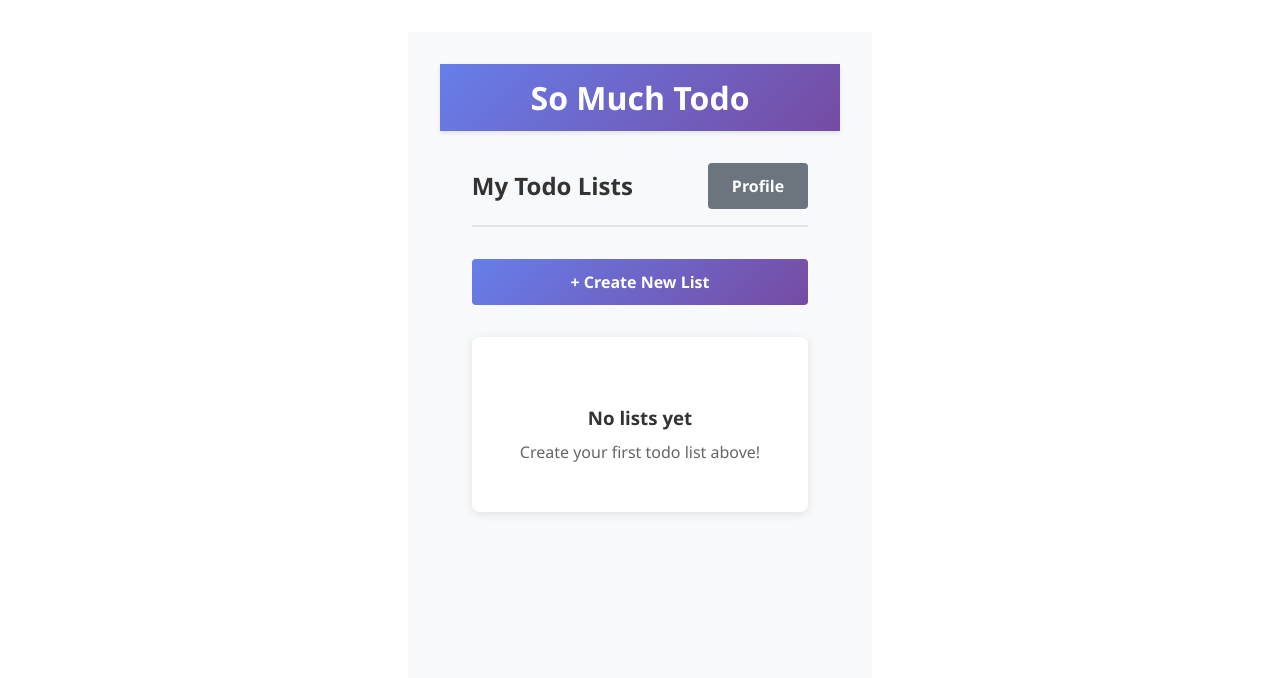
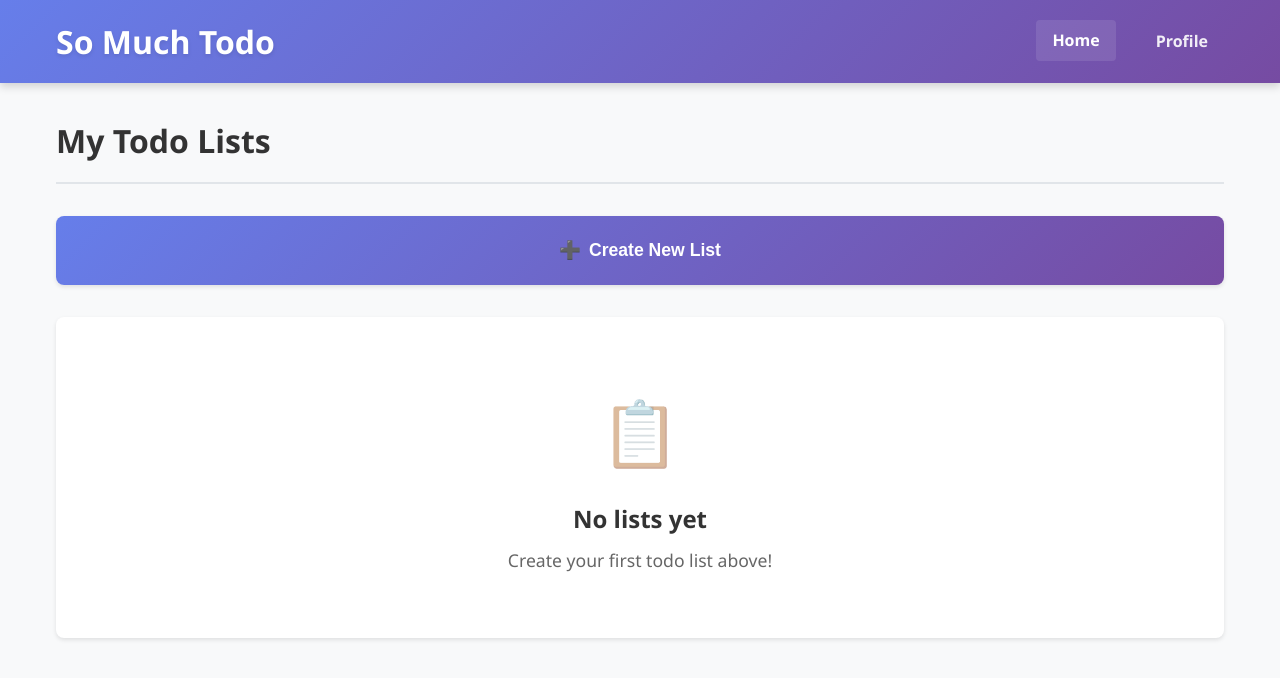
Before and after one commit to pbredenberg/so-much-todo, a Vue app: page / in a window 1280 px wide. Shown: the top 678 px of the page. Built offline with nearby package versions, Linux system fonts and the light colour scheme.

Commit message:
feat: update styling

```diff
--- a/src/App.vue
+++ b/src/App.vue
@@ -5,40 +5,93 @@ import { RouterView } from 'vue-router';
 <template>
   <div id="app">
     <header class="app-header">
-      <h1>So Much Todo</h1>
+      <div class="container">
+        <div class="header-content">
+          <h1>So Much Todo</h1>
+          <nav class="header-nav">
+            <RouterLink to="/" class="nav-link">Home</RouterLink>
+            <RouterLink to="/profile" class="nav-link">Profile</RouterLink>
+          </nav>
+        </div>
+      </div>
     </header>
 
     <main class="app-main">
-      <RouterView />
+      <div class="container">
+        <RouterView />
+      </div>
     </main>
   </div>
 </template>
 
 <style scoped>
 .app-header {
-  background: linear-gradient(135deg, #667eea 0%, #764ba2 100%);
-  color: white;
-  padding: 1rem 2rem;
-  text-align: center;
-  box-shadow: 0 2px 4px rgba(0, 0, 0, 0.1);
+  background: var(--primary-gradient);
+  color: var(--white);
+  padding: 1rem 0;
+  box-shadow: var(--shadow-md);
+  position: sticky;
+  top: 0;
+  z-index: 100;
+}
+
+.header-content {
+  display: flex;
+  justify-content: space-between;
+  align-items: center;
 }
 
 .app-header h1 {
   margin: 0;
   font-size: 2rem;
+  font-weight: 700;
+  text-shadow: 0 2px 4px rgba(0, 0, 0, 0.1);
+}
+
+.header-nav {
+  display: flex;
+  gap: 1.5rem;
+}
+
+.nav-link {
+  color: var(--white);
+  text-decoration: none;
   font-weight: 600;
+  padding: 0.5rem 1rem;
+  border-radius: var(--border-radius-sm);
+  transition: var(--transition);
+  opacity: 0.9;
+}
+
+.nav-link:hover,
+.nav-link.router-link-active {
+  opacity: 1;
+  background: rgba(255, 255, 255, 0.1);
+  transform: translateY(-1px);
 }
 
 .app-main {
-  max-width: 1200px;
-  margin: 0 auto;
-  padding: 2rem;
+  flex: 1;
+  padding: 2rem 0;
   min-height: calc(100vh - 80px);
 }
 
-#app {
-  font-family: 'Segoe UI', Tahoma, Geneva, Verdana, sans-serif;
-  background-color: #f8f9fa;
-  min-height: 100vh;
+@media (max-width: 768px) {
+  .header-content {
+    flex-direction: column;
+    gap: 1rem;
+  }
+
+  .app-header h1 {
+    font-size: 1.5rem;
+  }
+
+  .header-nav {
+    gap: 1rem;
+  }
+
+  .app-main {
+    padding: 1rem 0;
+  }
 }
 </style>
--- a/src/components/ListForm.vue
+++ b/src/components/ListForm.vue
@@ -47,11 +47,15 @@ const toggleForm = () => {
       @click="toggleForm"
       class="btn btn-primary add-list-btn"
     >
-      + Create New List
+      <span>➕</span>
+      Create New List
     </button>
 
     <div v-else class="list-form">
-      <h3>Create New List</h3>
+      <div class="form-header">
+        <h3>Create New List</h3>
+        <button @click="toggleForm" class="close-btn" title="Close">✕</button>
+      </div>
 
       <form @submit.prevent="createList" class="form">
         <div class="form-group">
@@ -61,6 +65,7 @@ const toggleForm = () => {
             v-model="formData.name"
             type="text"
             placeholder="Enter list name"
+            class="form-control"
             required
           />
         </div>
@@ -71,17 +76,26 @@ const toggleForm = () => {
             id="listDescription"
             v-model="formData.description"
             placeholder="Enter list description"
+            class="form-control"
             rows="3"
           ></textarea>
         </div>
 
         <div class="form-group">
           <label for="listDueDate">Due Date</label>
-          <input id="listDueDate" v-model="formData.dueDate" type="date" />
+          <input
+            id="listDueDate"
+            v-model="formData.dueDate"
+            type="date"
+            class="form-control"
+          />
         </div>
 
         <div class="form-actions">
-          <button type="submit" class="btn btn-primary">Create List</button>
+          <button type="submit" class="btn btn-primary">
+            <span>✅</span>
+            Create List
+          </button>
           <button type="button" @click="toggleForm" class="btn btn-secondary">
             Cancel
           </button>
@@ -98,21 +112,69 @@ const toggleForm = () => {
 
 .add-list-btn {
   width: 100%;
-  padding: 1rem;
+  padding: 1.5rem;
   font-size: 1.1rem;
+  font-weight: 600;
+  border-radius: var(--border-radius);
+  box-shadow: var(--shadow-sm);
+  transition: var(--transition);
+}
+
+.add-list-btn:hover {
+  transform: translateY(-2px);
+  box-shadow: var(--shadow-md);
 }
 
 .list-form {
-  background: white;
-  border-radius: 8px;
+  background: var(--white);
+  border-radius: var(--border-radius);
   padding: 2rem;
-  box-shadow: 0 2px 10px rgba(0, 0, 0, 0.1);
-  border: 2px solid #e1e5e9;
+  box-shadow: var(--shadow-md);
+  border: 2px solid var(--border-color);
+  animation: slideDown 0.3s ease-out;
 }
 
-.list-form h3 {
-  margin: 0 0 1.5rem 0;
-  color: #333;
+@keyframes slideDown {
+  from {
+    opacity: 0;
+    transform: translateY(-20px);
+  }
+  to {
+    opacity: 1;
+    transform: translateY(0);
+  }
+}
+
+.form-header {
+  display: flex;
+  justify-content: space-between;
+  align-items: center;
+  margin-bottom: 2rem;
+  padding-bottom: 1rem;
+  border-bottom: 2px solid var(--border-color);
+}
+
+.form-header h3 {
+  margin: 0;
+  color: var(--text-primary);
+  font-size: 1.5rem;
+  font-weight: 600;
+}
+
+.close-btn {
+  background: none;
+  border: none;
+  font-size: 1.5rem;
+  color: var(--text-muted);
+  cursor: pointer;
+  padding: 0.5rem;
+  border-radius: var(--border-radius-sm);
+  transition: var(--transition);
+}
+
+.close-btn:hover {
+  color: var(--text-primary);
+  background: var(--light-bg);
 }
 
 .form {
@@ -121,71 +183,24 @@ const toggleForm = () => {
   gap: 1.5rem;
 }
 
-.form-group {
-  display: flex;
-  flex-direction: column;
-  gap: 0.5rem;
-}
-
-.form-group label {
-  font-weight: 600;
-  color: #555;
-}
-
-.form-group input,
-.form-group textarea {
-  padding: 0.75rem;
-  border: 2px solid #e1e5e9;
-  border-radius: 4px;
-  font-size: 1rem;
-  transition: border-color 0.2s;
-  font-family: inherit;
-}
-
-.form-group input:focus,
-.form-group textarea:focus {
-  outline: none;
-  border-color: #667eea;
-}
-
-.form-group textarea {
-  resize: vertical;
-  min-height: 80px;
-}
-
 .form-actions {
   display: flex;
   gap: 1rem;
   justify-content: flex-end;
+  margin-top: 1rem;
 }
 
-.btn {
-  padding: 0.75rem 1.5rem;
-  border: none;
-  border-radius: 4px;
-  font-size: 1rem;
-  font-weight: 600;
-  cursor: pointer;
-  transition: all 0.2s;
-}
+@media (max-width: 768px) {
+  .list-form {
+    padding: 1.5rem;
+  }
 
-.btn-primary {
-  background: linear-gradient(135deg, #667eea 0%, #764ba2 100%);
-  color: white;
-}
+  .form-actions {
+    flex-direction: column;
+  }
 
-.btn-primary:hover {
-  transform: translateY(-1px);
-  box-shadow: 0 4px 8px rgba(102, 126, 234, 0.3);
-}
-
-.btn-secondary {
-  background: #6c757d;
-  color: white;
-}
-
-.btn-secondary:hover {
-  background: #5a6268;
-  transform: translateY(-1px);
+  .form-actions .btn {
+    width: 100%;
+  }
 }
 </style>
--- a/src/components/ListsList.vue
+++ b/src/components/ListsList.vue
@@ -12,20 +12,14 @@ const lists = computed(() => listsStore.getAllLists());
 const navigateToList = (listId: string) => {
   router.push(`/list/${listId}`);
 };
-
-const navigateToProfile = () => {
-  router.push('/profile');
-};
 </script>
 
 <template>
   <div class="lists-container">
-    <div class="lists-header">
-      <h2>My Todo Lists</h2>
-      <div class="header-actions">
-        <button @click="navigateToProfile" class="btn btn-secondary">
-          Profile
-        </button>
+    <div class="page-header">
+      <div class="page-header-content">
+        <h2>My Todo Lists</h2>
+        <div class="header-actions"></div>
       </div>
     </div>
 
@@ -41,17 +35,23 @@ const navigateToProfile = () => {
         <div class="list-card-header">
           <h3>{{ list.name }}</h3>
           <span v-if="list.dueDate" class="due-date">
-            Due: {{ new Date(list.dueDate).toLocaleDateString() }}
+            📅 {{ new Date(list.dueDate).toLocaleDateString() }}
           </span>
         </div>
-        <p class="list-description">{{ list.description }}</p>
+        <p v-if="list.description" class="list-description">
+          {{ list.description }}
+        </p>
         <div class="list-card-footer">
-          <span class="list-id">ID: {{ list.id.slice(0, 8) }}...</span>
+          <span class="list-id">#{{ list.id.slice(0, 8) }}</span>
+          <span class="list-actions">
+            <span class="action-icon">📝</span>
+          </span>
         </div>
       </div>
     </div>
 
     <div v-else class="empty-state">
+      <div class="empty-icon">📋</div>
       <h3>No lists yet</h3>
       <p>Create your first todo list above!</p>
     </div>
@@ -64,18 +64,23 @@ const navigateToProfile = () => {
   margin: 0 auto;
 }
 
-.lists-header {
+.page-header {
+  margin-bottom: 2rem;
+  padding-bottom: 1rem;
+  border-bottom: 2px solid var(--border-color);
+}
+
+.page-header-content {
   display: flex;
   justify-content: space-between;
   align-items: center;
-  margin-bottom: 2rem;
-  padding-bottom: 1rem;
-  border-bottom: 2px solid #e1e5e9;
 }
 
-.lists-header h2 {
+.page-header-content h2 {
   margin: 0;
-  color: #333;
+  color: var(--text-primary);
+  font-size: 2rem;
+  font-weight: 700;
 }
 
 .header-actions {
@@ -85,25 +90,43 @@ const navigateToProfile = () => {
 
 .lists-grid {
   display: grid;
-  grid-template-columns: repeat(auto-fill, minmax(300px, 1fr));
+  grid-template-columns: repeat(auto-fill, minmax(320px, 1fr));
   gap: 1.5rem;
   margin-top: 2rem;
 }
 
 .list-card {
-  background: white;
-  border-radius: 8px;
+  background: var(--white);
+  border-radius: var(--border-radius);
   padding: 1.5rem;
-  box-shadow: 0 2px 10px rgba(0, 0, 0, 0.1);
+  box-shadow: var(--shadow-sm);
   cursor: pointer;
-  transition: all 0.2s;
+  transition: var(--transition);
   border: 2px solid transparent;
+  position: relative;
+  overflow: hidden;
+}
+
+.list-card::before {
+  content: '';
+  position: absolute;
+  top: 0;
+  left: 0;
+  right: 0;
+  height: 4px;
+  background: var(--primary-gradient);
+  opacity: 0;
+  transition: var(--transition);
 }
 
 .list-card:hover {
-  transform: translateY(-2px);
-  box-shadow: 0 4px 20px rgba(0, 0, 0, 0.15);
-  border-color: #667eea;
+  transform: translateY(-4px);
+  box-shadow: var(--shadow-lg);
+  border-color: var(--primary-color);
+}
+
+.list-card:hover::before {
+  opacity: 1;
 }
 
 .list-card-header {
@@ -115,22 +138,28 @@ const navigateToProfile = () => {
 
 .list-card-header h3 {
   margin: 0;
-  color: #333;
+  color: var(--text-primary);
   font-size: 1.25rem;
+  font-weight: 600;
+  flex: 1;
+  margin-right: 1rem;
 }
 
 .due-date {
   font-size: 0.875rem;
-  color: #666;
-  background: #f8f9fa;
-  padding: 0.25rem 0.5rem;
-  border-radius: 4px;
+  color: var(--text-secondary);
+  background: var(--light-bg);
+  padding: 0.25rem 0.75rem;
+  border-radius: var(--border-radius-sm);
+  font-weight: 500;
+  white-space: nowrap;
 }
 
 .list-description {
-  color: #666;
+  color: var(--text-secondary);
   margin: 0 0 1rem 0;
-  line-height: 1.5;
+  line-height: 1.6;
+  font-size: 0.95rem;
 }
 
 .list-card-footer {
@@ -138,48 +167,70 @@ const navigateToProfile = () => {
   justify-content: space-between;
   align-items: center;
   font-size: 0.75rem;
-  color: #999;
+  color: var(--text-muted);
 }
 
 .list-id {
-  font-family: monospace;
+  font-family: 'Courier New', monospace;
+  font-weight: 600;
+}
+
+.action-icon {
+  font-size: 1rem;
+  opacity: 0.7;
+  transition: var(--transition);
+}
+
+.list-card:hover .action-icon {
+  opacity: 1;
 }
 
 .empty-state {
   text-align: center;
-  padding: 3rem;
-  background: white;
-  border-radius: 8px;
-  box-shadow: 0 2px 10px rgba(0, 0, 0, 0.1);
+  padding: 4rem 2rem;
+  background: var(--white);
+  border-radius: var(--border-radius);
+  box-shadow: var(--shadow-sm);
+  margin-top: 2rem;
+}
+
+.empty-icon {
+  font-size: 4rem;
+  margin-bottom: 1rem;
+  opacity: 0.5;
 }
 
 .empty-state h3 {
-  color: #333;
-  margin-bottom: 0.5rem;
+  color: var(--text-primary);
+  margin: 0 0 0.5rem 0;
+  font-size: 1.5rem;
+  font-weight: 600;
 }
 
 .empty-state p {
-  color: #666;
+  color: var(--text-secondary);
   margin: 0;
+  font-size: 1.1rem;
 }
 
-.btn {
-  padding: 0.75rem 1.5rem;
-  border: none;
-  border-radius: 4px;
-  font-size: 1rem;
-  font-weight: 600;
-  cursor: pointer;
-  transition: all 0.2s;
-}
+@media (max-width: 768px) {
+  .page-header-content {
+    flex-direction: column;
+    gap: 1rem;
+    align-items: flex-start;
+  }
 
-.btn-secondary {
-  background: #6c757d;
-  color: white;
-}
+  .page-header-content h2 {
+    font-size: 1.5rem;
+  }
 
-.btn-secondary:hover {
-  background: #5a6268;
-  transform: translateY(-1px);
+  .lists-grid {
+    grid-template-columns: 1fr;
+    gap: 1rem;
+  }
+
+  .list-card {
+    padding: 1rem;
+  }
 }
 </style>
--- a/src/style.css
+++ b/src/style.css
@@ -1,79 +1,282 @@
 :root {
-  font-family: system-ui, Avenir, Helvetica, Arial, sans-serif;
-  line-height: 1.5;
-  font-weight: 400;
-
-  color-scheme: light dark;
-  color: rgba(255, 255, 255, 0.87);
-  background-color: #242424;
-
-  font-synthesis: none;
-  text-rendering: optimizeLegibility;
-  -webkit-font-smoothing: antialiased;
-  -moz-osx-font-smoothing: grayscale;
+  --primary-color: #667eea;
+  --primary-gradient: linear-gradient(135deg, #667eea 0%, #764ba2 100%);
+  --secondary-color: #6c757d;
+  --danger-color: #dc3545;
+  --success-color: #28a745;
+  --warning-color: #ffc107;
+  --light-bg: #f8f9fa;
+  --white: #ffffff;
+  --text-primary: #333333;
+  --text-secondary: #666666;
+  --text-muted: #999999;
+  --border-color: #e1e5e9;
+  --shadow-sm: 0 2px 4px rgba(0, 0, 0, 0.1);
+  --shadow-md: 0 4px 8px rgba(0, 0, 0, 0.15);
+  --shadow-lg: 0 8px 16px rgba(0, 0, 0, 0.2);
+  --border-radius: 8px;
+  --border-radius-sm: 4px;
+  --transition: all 0.2s ease;
 }
 
-a {
-  font-weight: 500;
-  color: #646cff;
-  text-decoration: inherit;
-}
-a:hover {
-  color: #535bf2;
+* {
+  box-sizing: border-box;
 }
 
 body {
   margin: 0;
-  display: flex;
-  place-items: center;
-  min-width: 320px;
-  min-height: 100vh;
+  font-family: 'Segoe UI', Tahoma, Geneva, Verdana, sans-serif;
+  background-color: var(--light-bg);
+  color: var(--text-primary);
+  line-height: 1.6;
 }
 
-h1 {
-  font-size: 3.2em;
-  line-height: 1.1;
+#app {
+  min-height: 100vh;
+  display: flex;
+  flex-direction: column;
 }
 
-button {
-  border-radius: 8px;
-  border: 1px solid transparent;
-  padding: 0.6em 1.2em;
-  font-size: 1em;
-  font-weight: 500;
+/* Utility Classes */
+.container {
+  max-width: 1200px;
+  margin: 0 auto;
+  padding: 0 1rem;
+}
+
+.text-center {
+  text-align: center;
+}
+
+.text-muted {
+  color: var(--text-muted);
+}
+
+.mb-0 {
+  margin-bottom: 0;
+}
+.mb-1 {
+  margin-bottom: 0.5rem;
+}
+.mb-2 {
+  margin-bottom: 1rem;
+}
+.mb-3 {
+  margin-bottom: 1.5rem;
+}
+.mb-4 {
+  margin-bottom: 2rem;
+}
+
+.mt-0 {
+  margin-top: 0;
+}
+.mt-1 {
+  margin-top: 0.5rem;
+}
+.mt-2 {
+  margin-top: 1rem;
+}
+.mt-3 {
+  margin-top: 1.5rem;
+}
+.mt-4 {
+  margin-top: 2rem;
+}
+
+/* Button Styles */
+.btn {
+  display: inline-flex;
+  align-items: center;
+  justify-content: center;
+  padding: 0.75rem 1.5rem;
+  border: none;
+  border-radius: var(--border-radius-sm);
+  font-size: 1rem;
+  font-weight: 600;
+  cursor: pointer;
+  transition: var(--transition);
+  text-decoration: none;
+  gap: 0.5rem;
+}
+
+.btn:disabled {
+  opacity: 0.6;
+  cursor: not-allowed;
+}
+
+.btn-primary {
+  background: var(--primary-gradient);
+  color: var(--white);
+}
+
+.btn-primary:hover:not(:disabled) {
+  transform: translateY(-1px);
+  box-shadow: var(--shadow-md);
+}
+
+.btn-secondary {
+  background: var(--secondary-color);
+  color: var(--white);
+}
+
+.btn-secondary:hover:not(:disabled) {
+  background: #5a6268;
+  transform: translateY(-1px);
+}
+
+.btn-danger {
+  background: var(--danger-color);
+  color: var(--white);
+}
+
+.btn-danger:hover:not(:disabled) {
+  background: #c82333;
+  transform: translateY(-1px);
+}
+
+.btn-success {
+  background: var(--success-color);
+  color: var(--white);
+}
+
+.btn-success:hover:not(:disabled) {
+  background: #218838;
+  transform: translateY(-1px);
+}
+
+.btn-sm {
+  padding: 0.5rem 1rem;
+  font-size: 0.875rem;
+}
+
+.btn-lg {
+  padding: 1rem 2rem;
+  font-size: 1.1rem;
+}
+
+/* Form Styles */
+.form-group {
+  display: flex;
+  flex-direction: column;
+  gap: 0.5rem;
+  margin-bottom: 1.5rem;
+}
+
+.form-group label {
+  font-weight: 600;
+  color: var(--text-primary);
+}
+
+.form-control {
+  padding: 0.75rem;
+  border: 2px solid var(--border-color);
+  border-radius: var(--border-radius-sm);
+  font-size: 1rem;
+  transition: var(--transition);
   font-family: inherit;
-  background-color: #1a1a1a;
-  cursor: pointer;
-  transition: border-color 0.25s;
 }
-button:hover {
-  border-color: #646cff;
+
+.form-control:focus {
+  outline: none;
+  border-color: var(--primary-color);
+  box-shadow: 0 0 0 3px rgba(102, 126, 234, 0.1);
 }
-button:focus,
-button:focus-visible {
-  outline: 4px auto -webkit-focus-ring-color;
+
+.form-control::placeholder {
+  color: var(--text-muted);
+}
+
+/* Card Styles */
+.card {
+  background: var(--white);
+  border-radius: var(--border-radius);
+  box-shadow: var(--shadow-sm);
+  padding: 1.5rem;
+  transition: var(--transition);
+}
+
+.card:hover {
+  box-shadow: var(--shadow-md);
+}
+
+/* Loading States */
+.loading {
+  opacity: 0.6;
+  pointer-events: none;
+}
+
+.spinner {
+  display: inline-block;
+  width: 20px;
+  height: 20px;
+  border: 3px solid rgba(255, 255, 255, 0.3);
+  border-radius: 50%;
+  border-top-color: var(--white);
+  animation: spin 1s ease-in-out infinite;
+}
+
+@keyframes spin {
+  to {
+    transform: rotate(360deg);
+  }
+}
+
+/* Responsive Design */
+@media (max-width: 768px) {
+  .container {
+    padding: 0 0.5rem;
+  }
+
+  .btn {
+    padding: 0.5rem 1rem;
+    font-size: 0.875rem;
   }
 
   .card {
-  padding: 2em;
+    padding: 1rem;
+  }
 }
 
-#app {
-  max-width: 1280px;
-  margin: 0 auto;
-  padding: 2rem;
-  text-align: center;
+/* Animations */
+.fade-enter-active,
+.fade-leave-active {
+  transition: opacity 0.3s ease;
 }
 
-@media (prefers-color-scheme: light) {
-  :root {
-    color: #213547;
-    background-color: #ffffff;
+.fade-enter-from,
+.fade-leave-to {
+  opacity: 0;
 }
-  a:hover {
-    color: #747bff;
+
+.slide-enter-active,
+.slide-leave-active {
+  transition: transform 0.3s ease;
 }
-  button {
-    background-color: #f9f9f9;
+
+.slide-enter-from {
+  transform: translateX(-100%);
 }
+
+.slide-leave-to {
+  transform: translateX(100%);
 }
+
+/* Focus Management */
+*:focus {
+  outline: 2px solid var(--primary-color);
+  outline-offset: 2px;
+}
+
+/* Accessibility */
+.sr-only {
+  position: absolute;
+  width: 1px;
+  height: 1px;
+  padding: 0;
+  margin: -1px;
+  overflow: hidden;
+  clip: rect(0, 0, 0, 0);
+  white-space: nowrap;
+  border: 0;
+}
```
Lines whose indentation alone changed are shown as unchanged.
